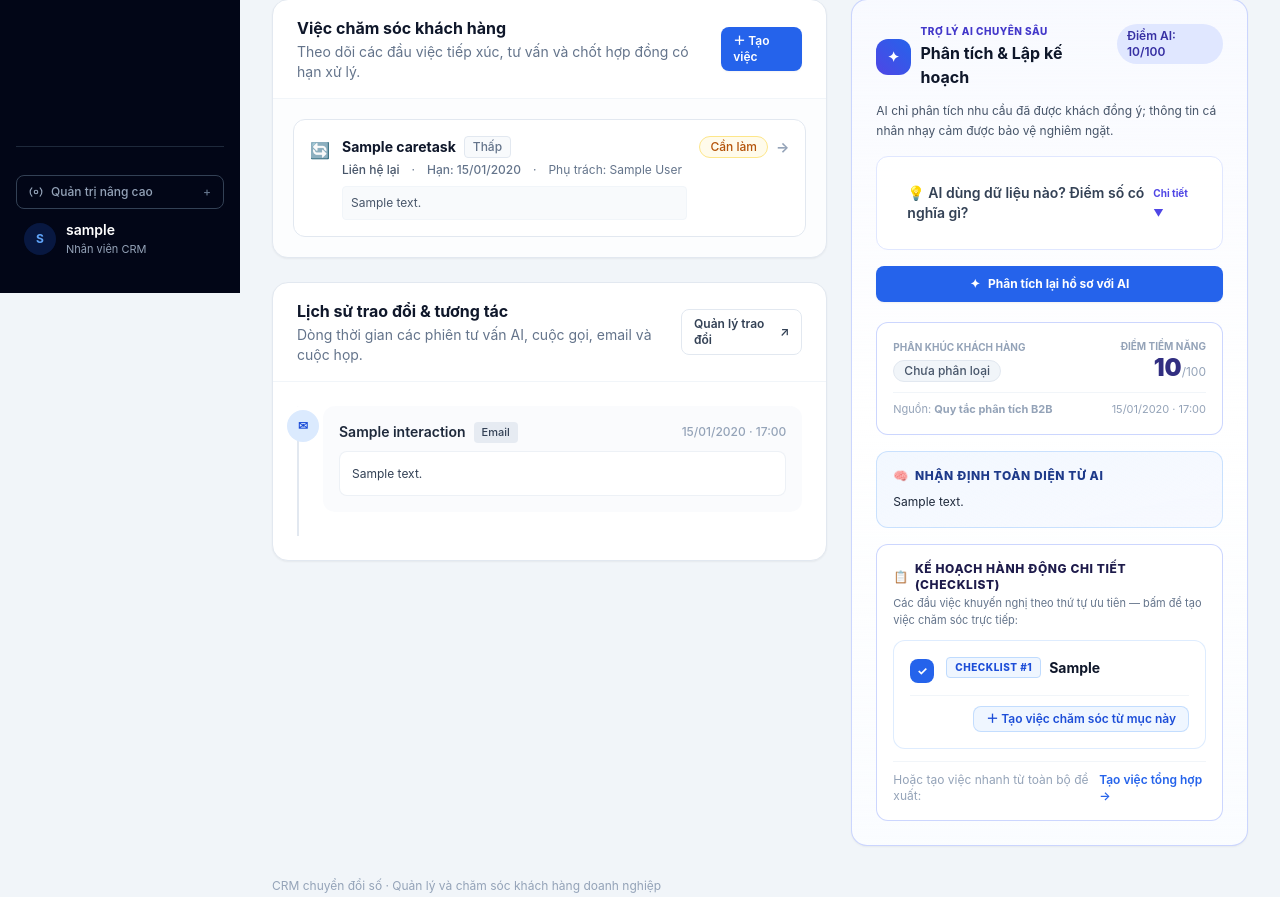
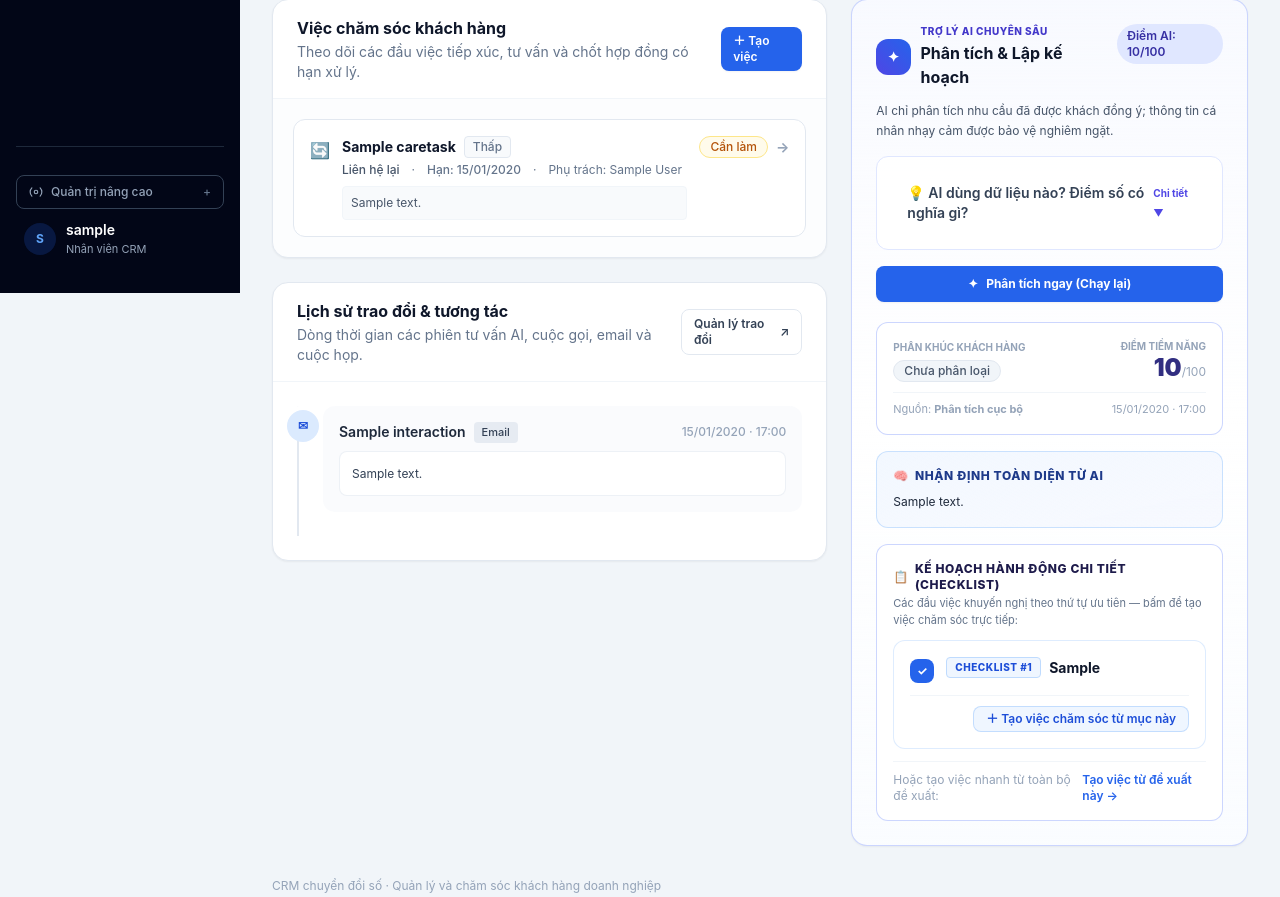
Before and after one commit to codecuatai/AI-ERP-CRM-System, a Django app: page /crm/customers/1/ in a window 1280 px wide. Shown: the part 507-1404 px from the top of the page. Run offline with Django 4.2, Linux system fonts and the light colour scheme; a user stored in the database is signed in; tables that the repository leaves empty hold one stand-in row (values such as "Sample post").

Commit message:
fix(ci): align accessible names and labels for browser E2E test suite

```diff
--- a/crm/templates/crm/customer_detail.html
+++ b/crm/templates/crm/customer_detail.html
@@ -305,7 +305,7 @@
           {% csrf_token %}
           <button class="button-primary w-full py-2.5 text-xs font-bold shadow-sm flex items-center justify-center gap-2" type="submit">
             <span>✦</span>
-            <span>{% if latest_analysis %}Phân tích lại hồ sơ với AI{% else %}Chạy phân tích AI cho khách hàng này{% endif %}</span>
+            <span>{% if latest_analysis %}Phân tích ngay (Chạy lại){% else %}Phân tích ngay{% endif %}</span>
           </button>
         </form>
       {% else %}
@@ -333,7 +333,7 @@
               </div>
             </div>
             <div class="mt-2.5 pt-2 border-t border-slate-100 flex items-center justify-between text-[11px] text-slate-400">
-              <span>Nguồn: <strong>{% if latest_analysis.provider == "gemini" %}Google Gemini 2.5{% else %}Quy tắc phân tích B2B{% endif %}</strong></span>
+              <span>Nguồn: <strong>{% if latest_analysis.provider == "gemini" %}Google Gemini 2.5{% else %}Phân tích cục bộ{% endif %}</strong></span>
               <time>{{ latest_analysis.created_at|date:"d/m/Y · H:i" }}</time>
             </div>
           </div>
@@ -370,7 +370,7 @@
             <div class="mt-3 pt-2.5 border-t border-slate-100 flex items-center justify-between text-xs">
               <span class="text-slate-400">Hoặc tạo việc nhanh từ toàn bộ đề xuất:</span>
               <a class="text-link font-semibold text-xs" href="{% url 'crm:customer_care_task_create' customer.pk %}?suggestion=1">
-                Tạo việc tổng hợp →
+                Tạo việc từ đề xuất này <span aria-hidden="true">→</span>
               </a>
             </div>
           </div>
--- a/crm/templates/crm/lead_request_list.html
+++ b/crm/templates/crm/lead_request_list.html
@@ -210,7 +210,7 @@
                 {% if lead.follow_ups.all %}📋 Lịch sử hỏi đáp{% else %}📋 Gửi form hỏi thêm{% endif %}
               </a>
               <a class="button-primary text-xs py-1.5 px-3" href="{% url 'crm:customer_detail' lead.customer_id %}">
-                Hồ sơ <span aria-hidden="true">→</span>
+                Mở hồ sơ <span aria-hidden="true">→</span>
               </a>
             </div>
           </div>
```
